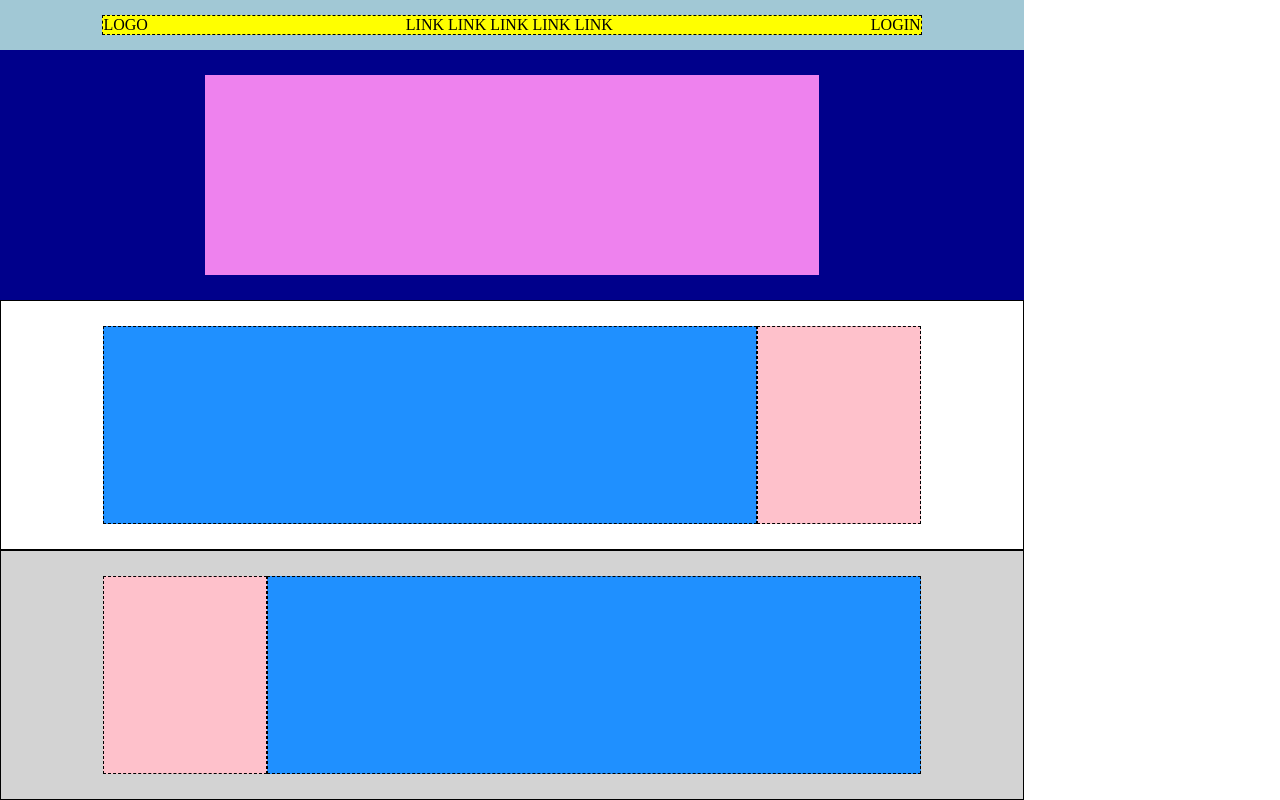
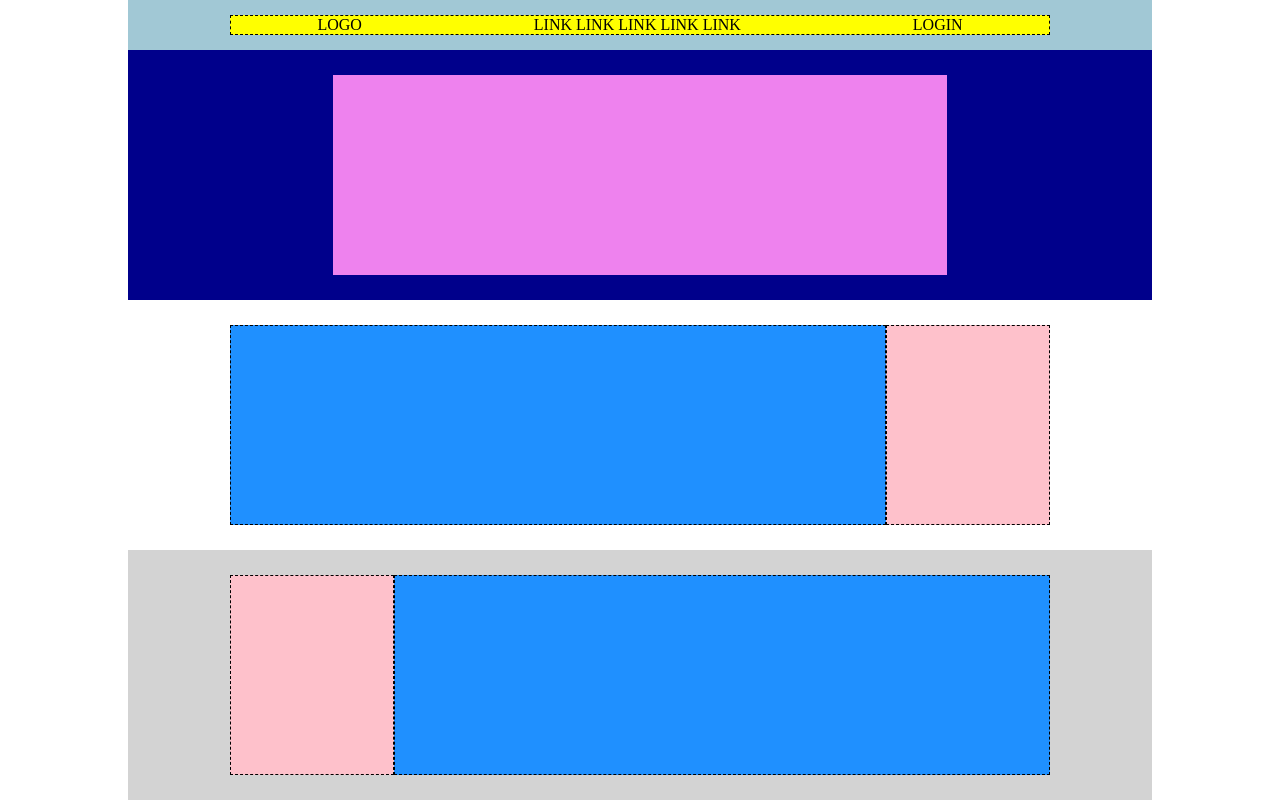
Before and after one commit to DylanBlanco/htmlcss-struttura-discord, a plain HTML site: page index.html in a window 1280 px wide. Shown: the top 800 px of the page. Drawn offline with Linux system fonts and the light colour scheme.

Commit message:
correzioni/ fine esercizio

```diff
--- a/css/style.css
+++ b/css/style.css
@@ -1,6 +1,6 @@
 /*reset*/
 *{
-    margin: 0;
+    margin: 0 auto;
     padding: 0;
     box-sizing: border-box;
 }
@@ -50,7 +50,6 @@
 
 main>*{
     height: 250px;
-    border: 1px solid black;
 }
 
 .section-main {
```
